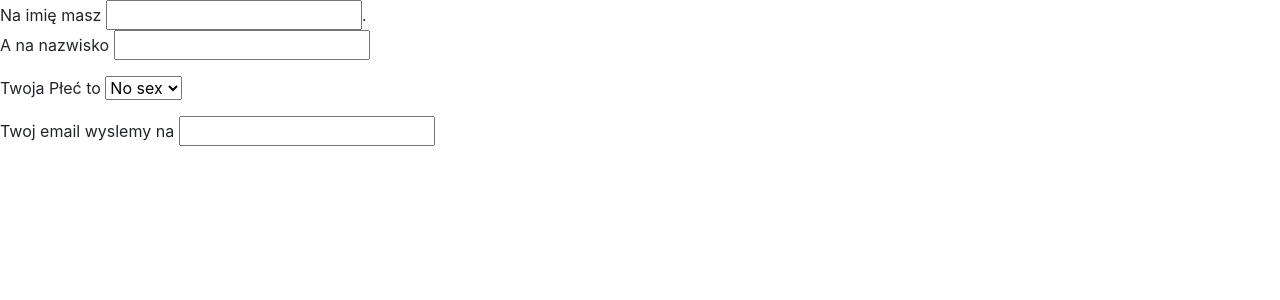
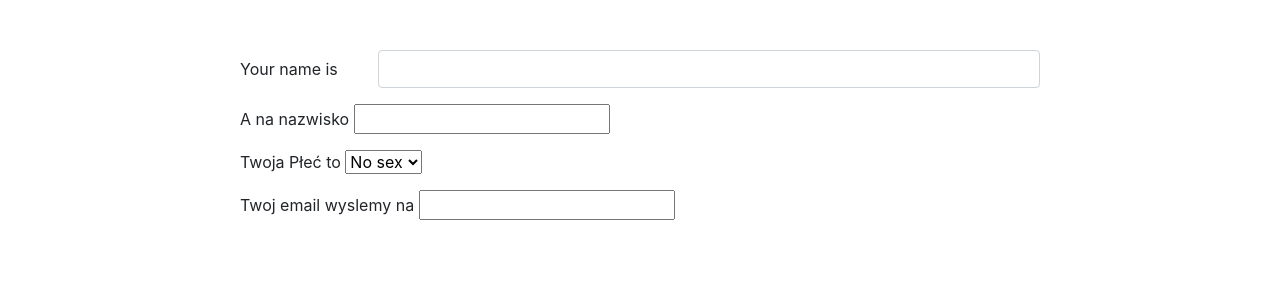
Before and after one commit to allgreed/big-pairing, a React app in the folder front/: page / in a window 1280 px wide. Shown: the top 300 px of the page. Built offline with nearby package versions, Linux system fonts and the light colour scheme; the HTML template or start-up script is replaced by a standard one.

Commit message:
issue-7: checkpoint with bootstrap

```diff
--- a/front/src/frontend/css/Main.css
+++ b/front/src/frontend/css/Main.css
@@ -1,63 +1,9 @@
-html, body {
-    width: 100%;
-    height: 100%;
-}
 
-.formo{
-    height:100%;
-}
 
-.formo form {
-    height:100%;
-}
-
-#main {
+.registerForm {
+    margin: 50px;
     margin-left: auto;
     margin-right: auto;
+
     width: 800px;
-    height: 100%;
-    padding: 25px;
 }
-
-.formo {
-    width: 100%;
-    height: 100%;
-}
-
-.formo > form > div:first-child {
-    padding: 100px;
-    background-color: white;
-    height: 20%;
-}
-
-.formo > form > div:first-child input {
-    display: block;
-    margin: auto;
-    width: 100%;
-    height: 50px;
-    font-size: 40px;
-    text-align: center;
-    color: black;
-    border: none;
-    border-bottom: black 5px solid;
-}
-
-.formo > form > div:first-child button {
-    margin: auto;
-    width: 100%;
-    height: 50px;
-    font-size: 40px;
-    text-align: center;
-    display: inline-flex;
-    align-items: center;
-    color: black;
-    border: 3px solid black;
-}
-
-.formo > form > div:last-child {
-    background-color: black;
-    color: white;
-    padding: 30px;
-    font-size: 30px;
-    height: 80%;
-}
--- a/front/src/frontend/view/register/RegisterForm.tsx
+++ b/front/src/frontend/view/register/RegisterForm.tsx
@@ -37,6 +37,12 @@ function createHandle(
     };
 }
 
+class InputProps {
+    constructor(public name: string, public children: string, public type: string = 'text') {}
+}
+
+function Input(props: {}) {}
+
 export function RegisterForm() {
     const content = (
         <Formik
@@ -45,21 +51,28 @@ export function RegisterForm() {
             onSubmit={(values: any) => finalSubmit(values)}
         >
             {(formik: FormikProps<any>) => (
-                <div>
+                <div className={'registerForm'}>
                     <form
                         onSubmit={(e) => {
                             e.preventDefault();
                             formik.handleSubmit(e);
                         }}
                     >
-                        Na imię masz{' '}
+                        <p className="form-group row">
+                            <label htmlFor="name" className="col-sm-2 col-form-label">
+                                Your name is
+                            </label>
+                            <div className="col-sm-10">
                                 <input
+                                    className="form-control"
                                     type={'text'}
                                     onChange={formik.handleChange}
                                     name={'name'}
+                                    id={'name'}
                                     value={formik.values.name}
                                 />
-                        .
+                            </div>
+                        </p>
                         <p>
                             A na nazwisko{' '}
                             <input
```
Lines whose indentation alone changed are shown as unchanged.
